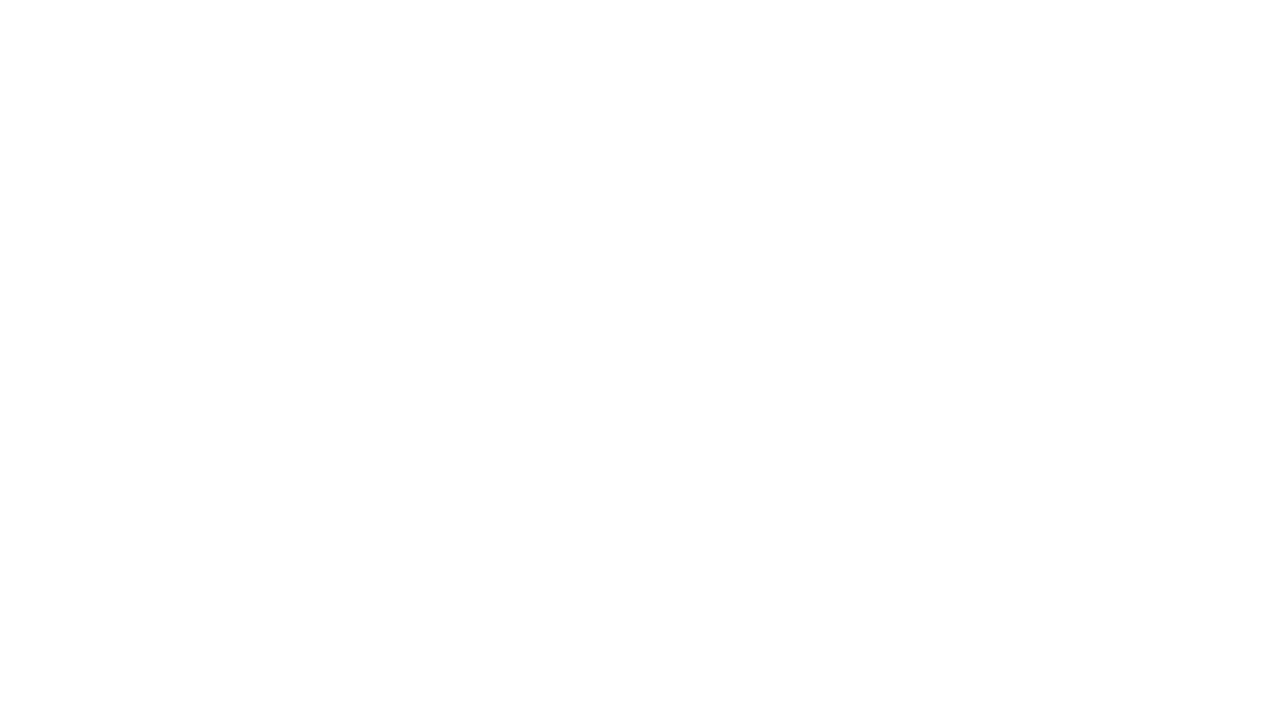
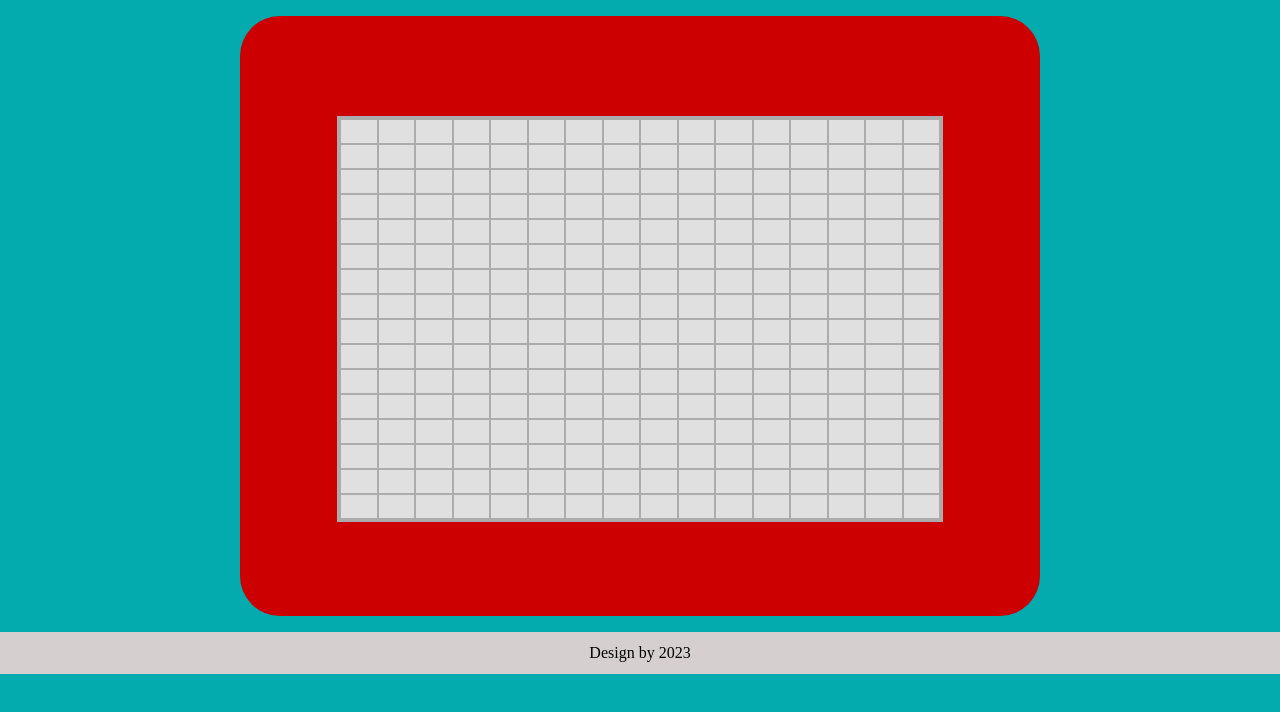
Before and after one commit to mhjanuri/top-eas, a plain HTML site: page index.html in a window 1280 px wide. Drawn offline with Linux system fonts and the light colour scheme.

Commit message:
simple ui + make grid function

```diff
--- a/index.html
+++ b/index.html
@@ -9,5 +9,17 @@
 </head>
 <body>
 
+    <div class="sketch-pad">
+        <div class="sketch-container">
+            <div class="container">
+
+            </div>
+        </div>
+    </div>
+
+    <footer>
+        <p>Design by 2023</p>
+    </footer>
+
 </body>
 </html>
--- a/script.js
+++ b/script.js
@@ -0,0 +1,21 @@
+function makeGrids(size) {
+    if (size < 1 || size > 100) {
+        alert('the number are limited to 1 - 100');
+    } else {
+        let screen = document.querySelector(".container");
+        for (let i = 0; i < size; i++) {
+            let column = document.createElement("div");
+            column.classList.add("column");
+            for (let j = 1; j <= size; j++) {
+                let row = document.createElement("div");
+                row.classList.add("row");
+                // row.style.border = "2px solid black";
+                // row.innerText = (i * size) + j;
+                column.appendChild(row);
+            }
+            screen.appendChild(column);
+        }
+    }
+}
+
+makeGrids(16);
--- a/styles.css
+++ b/styles.css
@@ -0,0 +1,64 @@
+* {
+    margin: 0;
+    padding: 0;
+}
+
+body {
+    background-color: #04ABAE;
+    display: flex;
+    flex-direction: column;
+    height: 100vh;
+    width: 100%;
+}
+
+footer {
+    display: flex;
+    justify-content: center;
+    align-items: center;
+    margin-top: auto;
+    background-color: #d6cfcf;
+    padding: 12px;
+    margin-top: 16px;
+}
+
+.sketch-pad {
+    display: flex;
+    justify-content: center;
+    align-items: center;
+    margin-top: 16px;
+}
+
+.sketch-container {
+    display: flex;
+    justify-content: center;
+    border-radius: 40px;
+    width: 800px;
+    height: 500px;
+    background-color: #cc0000;
+    padding-top: 100px;
+}
+
+.container {
+    display: flex;
+    flex-direction: row;
+    justify-content: space-around;
+    width: 600px;
+    height: 400px;
+    background-color: #e0e0e0;
+    border:#acacac solid;
+}
+
+.container>div {
+    height: auto;
+    flex: 1 0 auto;
+
+    /* make columns vertical flexboxes */
+    display: flex;
+    flex-direction: column;
+}
+
+.container>div>* {
+    /* make rows evenly distributed */
+    flex: 1;
+    border:#acacac 1px solid;
+}
```
